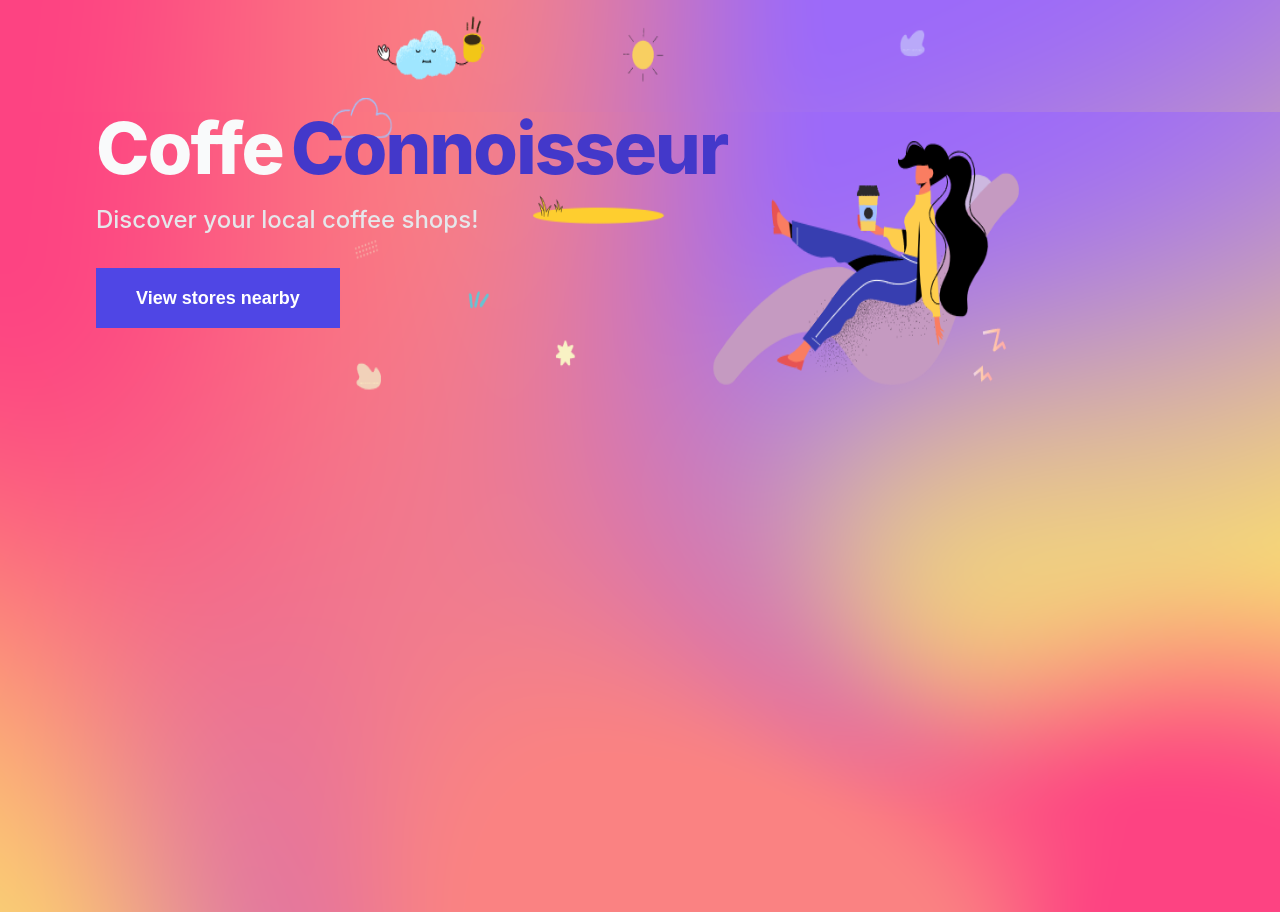
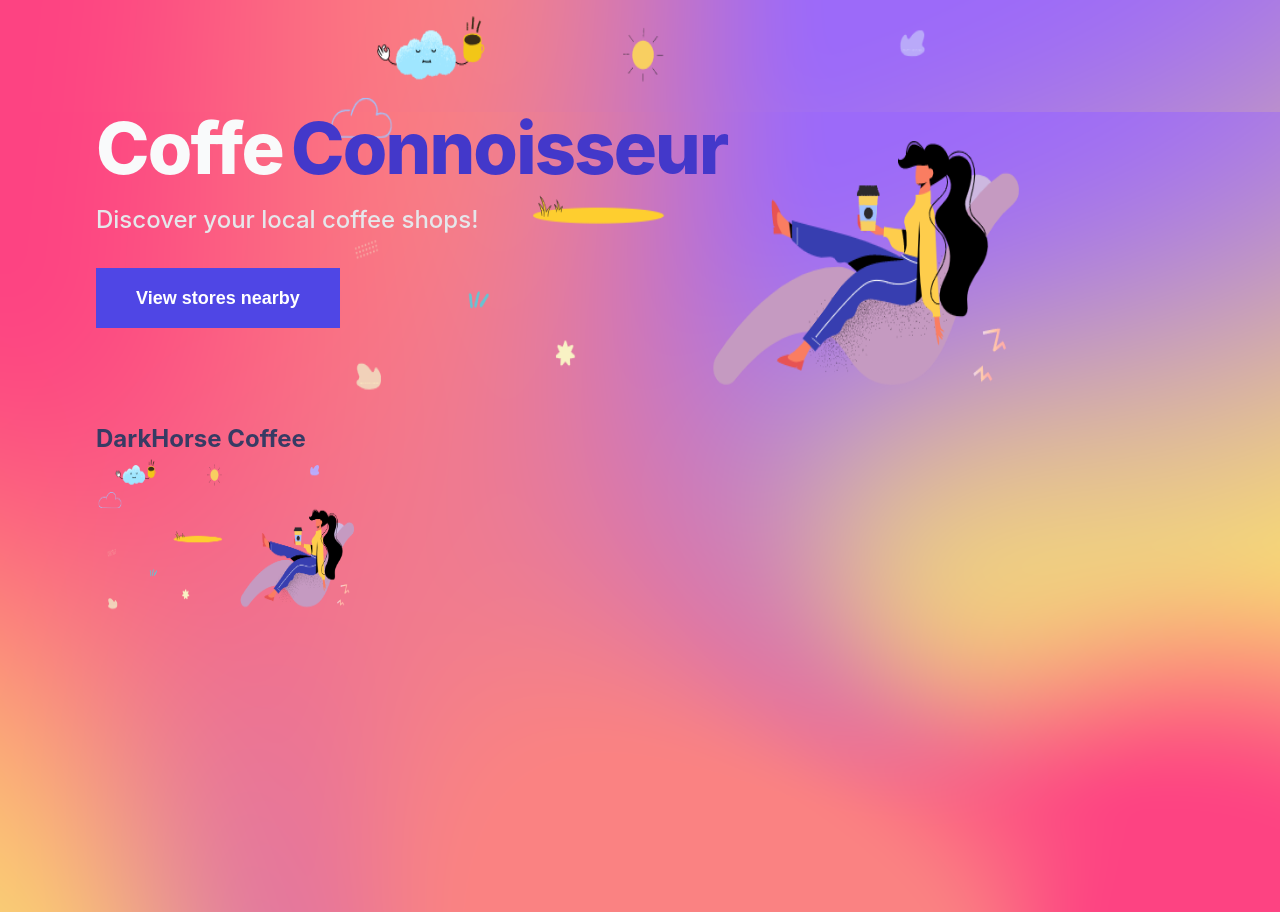
Before and after one commit to dario-nihil/discover-coffee-shop, a Next.js app: page / in a window 1280 px wide. Built offline with nearby package versions, Linux system fonts and the light colour scheme.

Commit message:
started implementing card component

```diff
--- /dev/null
+++ b/components/card.js
@@ -0,0 +1,15 @@
+import Image from "next/image";
+import Link from "next/link";
+
+import styles from "./card.module.css";
+
+const Card = ({ name, href, imgUrl }) => {
+  return (
+    <Link href={href}>
+      <h2>{name}</h2>
+      <Image src={imgUrl} alt={name} width={260} height={160} />
+    </Link>
+  );
+};
+
+export default Card;
--- /dev/null
+++ b/pages/coffee-store/[id].js
@@ -0,0 +1,5 @@
+const CoffeeStore = () => {
+  return <div>Coffe Store Page</div>;
+};
+
+export default CoffeeStore;
--- a/pages/index.js
+++ b/pages/index.js
@@ -1,6 +1,7 @@
 import Head from "next/head";
 import Image from "next/image";
 import Banner from "../components/banner";
+import Card from "../components/card";
 import styles from "../styles/Home.module.css";
 
 export default function Home() {
@@ -26,6 +27,11 @@ export default function Home() {
           width={700}
           height={400}
         />
+        <Card
+          name="DarkHorse Coffee"
+          imgUrl="/static/hero-image.png"
+          href="/coffee-store/darkhorse-coffee"
+        />
       </main>
     </>
   );
```
Also changed, not shown: components/card.module.css (added).
